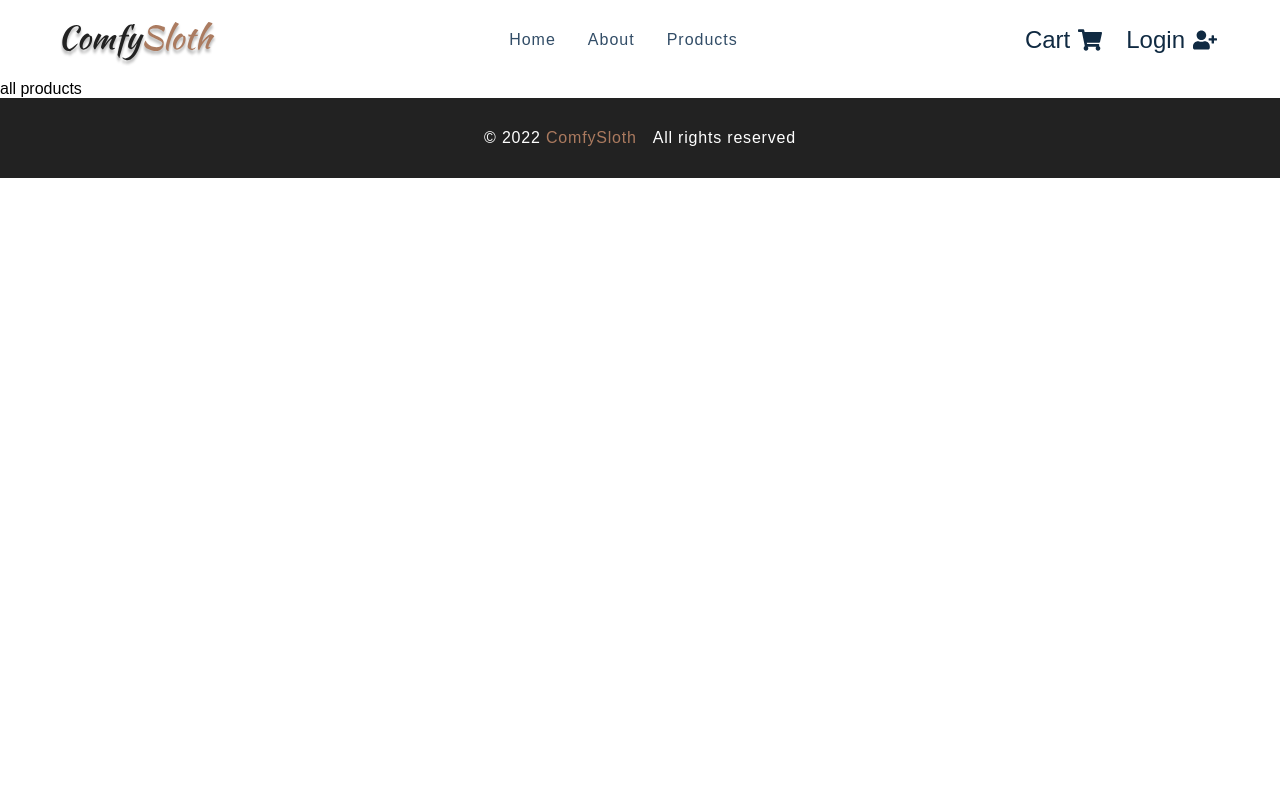
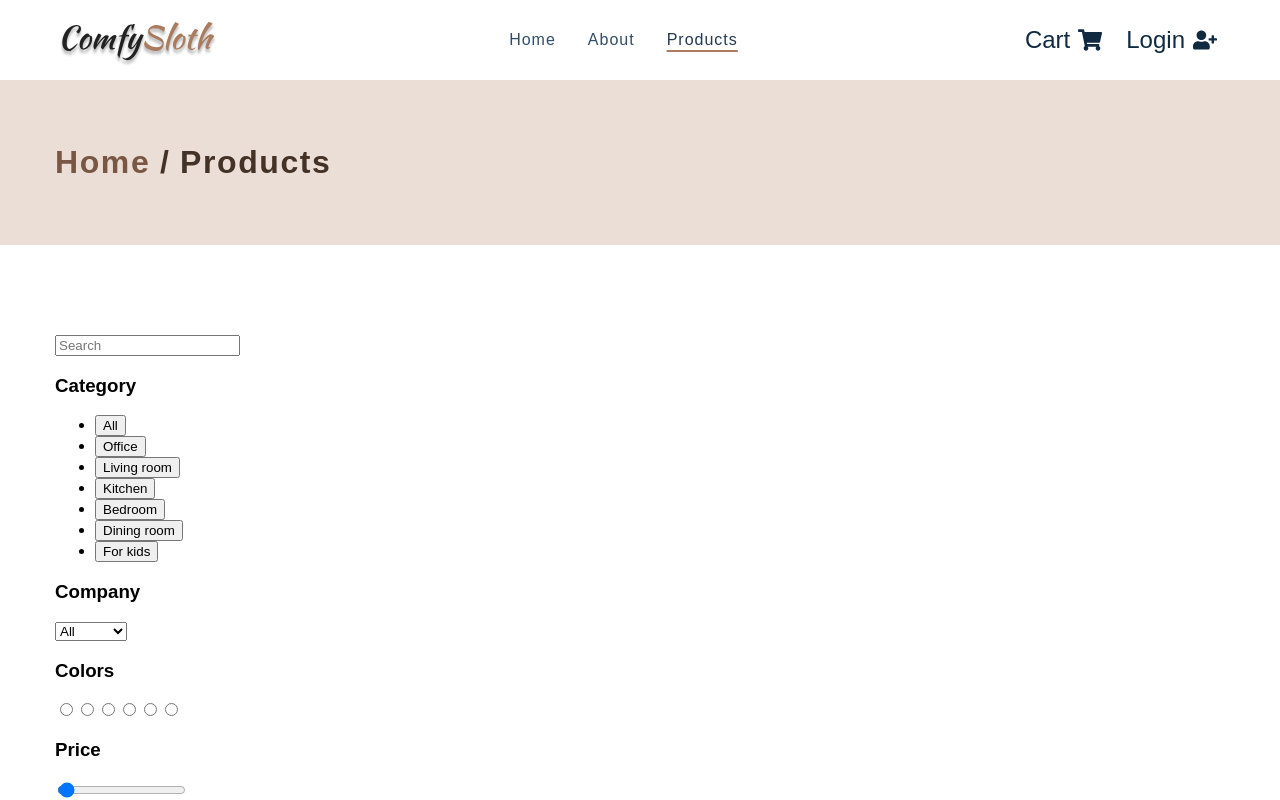
Before and after one commit to AverageUser4/smilga-comfy-sloth-e-commerce, a React (Create React App) app: page /products in a window 1280 px wide. Shown: the top 800 px of the page. Built offline with nearby package versions, Linux system fonts and the light colour scheme.

Commit message:
started work on products page

```diff
--- a/src/App.js
+++ b/src/App.js
@@ -8,6 +8,7 @@ import AllProducts from './pages/AllProducts/AllProducts.js';
 import About from './pages/About/About.js';
 import Header from './components/Header/Header.js';
 import Footer from './components/Footer/Footer.js';
+import Main from './components/Main/Main.js';
 
 export default function App() {
   return (
@@ -15,6 +16,7 @@ export default function App() {
 
       <Header/>
 
+      <Main>
         <Switch>
 
           <Route path="/products/:id">
@@ -38,6 +40,7 @@ export default function App() {
           </Route>
 
         </Switch>
+      </Main>
 
       <Footer/>
 
--- a/src/components/HeaderNav/HeaderNav.js
+++ b/src/components/HeaderNav/HeaderNav.js
@@ -1,6 +1,6 @@
 import React, { useState, useRef } from 'react';
 import PropTypes from 'prop-types';
-import { Link } from 'react-router-dom';
+import { NavLink } from 'react-router-dom';
 import { ReactComponent as ShoppingCart } from '../../assets/shopping-cart.svg';
 import { ReactComponent as AddPerson } from '../../assets/add-person.svg';
 import { ReactComponent as MenuClose } from '../../assets/menu-close.svg';
@@ -43,21 +43,30 @@ function HeaderNav({ shouldBeVisible, close }) {
       </div>
 
       <ul className={css["pages-list"]}>
-        <li><Link to="/" className={css["pages-link"]}>Home</Link></li>
-        <li><Link to="/about" className={css["pages-link"]}>About</Link></li>
-        <li><Link to="/products" className={css["pages-link"]}>Products</Link></li>
+        <li><NavLink exact to="/" className={css["pages-link"]} activeClassName={css["pages-link--active"]}>Home</NavLink></li>
+        <li><NavLink to="/about" className={css["pages-link"]} activeClassName={css["pages-link--active"]}>About</NavLink></li>
+        <li><NavLink to="/products" className={css["pages-link"]} activeClassName={css["pages-link--active"]}>Products</NavLink></li>
       </ul>
 
       <ul className={css["profile-list"]}>
-        <li><Link to="/cart" className={css["profile-link"]}>Cart <ShoppingCart/></Link></li>
         <li>
-          <Link
+          <NavLink
+            to="/cart"
+            className={css["profile-link"]}
+            activeClassName={css["profile-link--active"]}
+          >
+            Cart <ShoppingCart/>
+          </NavLink>
+        </li>
+        <li>
+          <NavLink
             to="/login"
             className={css["profile-link"]}
+            activeClassName={css["profile-link--active"]}
             ref={lastFocusableRef}
           >
             Login <AddPerson/>
-          </Link>
+          </NavLink>
         </li>
       </ul>
 
--- a/src/components/HeaderNav/HeaderNav.module.css
+++ b/src/components/HeaderNav/HeaderNav.module.css
@@ -50,7 +50,8 @@
 
   transition: padding 500ms;
 }
-.pages-link:hover {
+.pages-link:hover,
+.pages-link--active {
   padding-left: 30px;
   color: var(--gray-darker);
   background-color: var(--gray-light);
@@ -77,6 +78,11 @@
   color: var(--black-main);
   text-decoration: none;
 }
+.profile-link:hover,
+.profile-link--active {
+  text-decoration: 2px underline currentColor;
+  text-underline-offset: 8px;
+}
 
 @media(min-width: 980px) {
   .nav,
@@ -98,7 +104,8 @@
     align-items: center;
   }
 
-  .pages-link:hover {
+  .pages-link:hover,
+  .pages-link--active {
     padding-left: 16px;
     background-color: transparent;
     text-decoration: 2px underline var(--brown-main);
--- a/src/pages/About/About.js
+++ b/src/pages/About/About.js
@@ -1,5 +1,4 @@
 import React from 'react';
-import Main from '../../components/Main/Main.js';
 import CurrentPath from '../../components/CurrentPath/CurrentPath.js';
 import StandaloneSection from '../../components/StandaloneSection/StandaloneSection.js';
 import furniture from '../../assets/furniture.jpeg';
@@ -7,7 +6,7 @@ import css from './temporary.module.css';
 
 function About() {
   return (
-    <Main>
+    <>
 
       <CurrentPath/>
 
@@ -21,7 +20,7 @@ function About() {
         </div>
       </StandaloneSection>
 
-    </Main>
+    </>
   );
 }
 
--- a/src/pages/About/temporary.module.css
+++ b/src/pages/About/temporary.module.css
@@ -1,6 +1,7 @@
 .block-and-image {
   display: flex;
   flex-direction: column;
+  justify-content: space-between;
   gap: 32px 64px;
 }
 .block-and-image__image {
--- a/src/pages/AllProducts/AllProducts.js
+++ b/src/pages/AllProducts/AllProducts.js
@@ -1,8 +1,75 @@
 import React from 'react';
+import CurrentPath from '../../components/CurrentPath/CurrentPath.js';
+import StandaloneSection from '../../components/StandaloneSection/StandaloneSection.js';
+
+// using fieldsets instead of sections makes more sense
 
 function AllProducts() {
   return (
-    <div>all products</div>
+    <>
+      <CurrentPath/>
+
+      <StandaloneSection>
+
+        <aside>
+
+          <form>
+
+            <input placeholder='Search'/>
+
+            <section>
+              <h3>Category</h3>
+              <ul>
+                <li><button>All</button></li>
+                <li><button>Office</button></li>
+                <li><button>Living room</button></li>
+                <li><button>Kitchen</button></li>
+                <li><button>Bedroom</button></li>
+                <li><button>Dining room</button></li>
+                <li><button>For kids</button></li>
+              </ul>
+            </section>
+
+            <section>
+              <h3>Company</h3>
+              <select>
+                <option>All</option>
+                <option>Marcos</option>
+                <option>Liddy</option>
+                <option>Ikea</option>
+                <option>Caressa</option>
+              </select>
+            </section>
+
+            <section>
+              <h3>Colors</h3>
+              <input type="radio" name="color" value=""/>
+              <input type="radio" name="color" value="red"/>
+              <input type="radio" name="color" value="green"/>
+              <input type="radio" name="color" value="purple"/>
+              <input type="radio" name="color" value="black"/>
+              <input type="radio" name="color" value="yellow"/>
+            </section>
+
+            <section>
+              <h3>Price</h3>
+              <input type="range" min="0" max="3100"/>
+            </section>
+
+            <label htmlFor="freeShipping">Free shipping</label>
+            <input
+              id="freeShipping"
+              type="checkbox"
+            />
+
+            <button>Clear filters</button>
+
+          </form>
+
+        </aside>
+
+      </StandaloneSection>
+    </>
   );
 }
 
--- a/src/pages/Error/Error.js
+++ b/src/pages/Error/Error.js
@@ -1,13 +1,12 @@
 import React from 'react';
 import PropTypes from 'prop-types';
-import Main from '../../components/Main/Main';
 
 function Error({ message = 'Unknown error.' }) {
   return (
-    <Main>
+    <>
       <h1>Something went wrong...</h1>
       <p>{message}</p>
-    </Main>
+    </>
   );
 }
 
--- a/src/pages/Home/Home.js
+++ b/src/pages/Home/Home.js
@@ -5,7 +5,6 @@ import FancyPics from '../../components/FancyPics/FancyPics.js';
 import Grid from '../../components/Grid/Grid.js';
 import Product from '../../components/Product/Product';
 import Card from '../../components/Card/Card';
-import Main from '../../components/Main/Main.js';
 import { ReactComponent as Compass } from '../../assets/compass.svg';
 import { ReactComponent as Mining } from '../../assets/mining-diamond.svg';
 import { ReactComponent as Scroll } from '../../assets/scroll.svg';
@@ -19,7 +18,7 @@ import { Link } from 'react-router-dom';
 
 function Home() {
   return (
-    <Main>
+    <>
 
       <StandaloneSection>
 
@@ -142,7 +141,7 @@ function Home() {
 
       </StandaloneSection>
 
-    </Main>
+    </>
   );
 }
 
```
Lines whose indentation alone changed are shown as unchanged.
